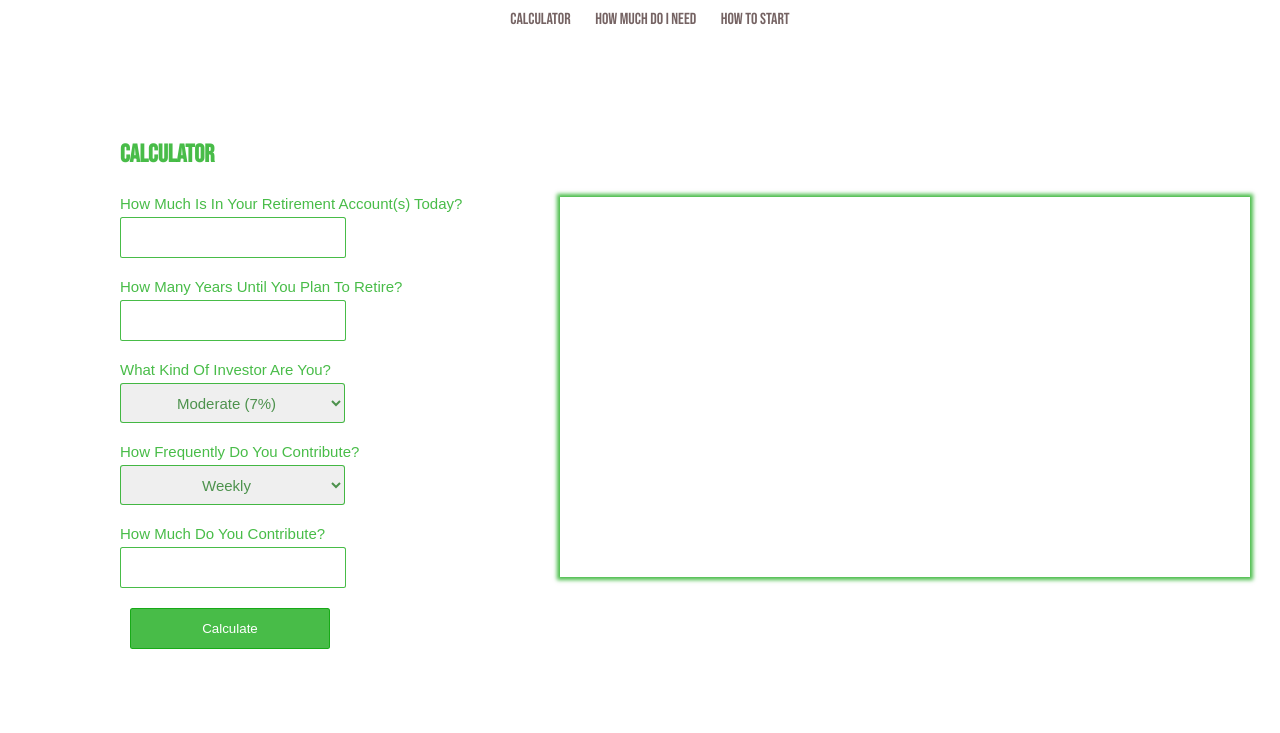
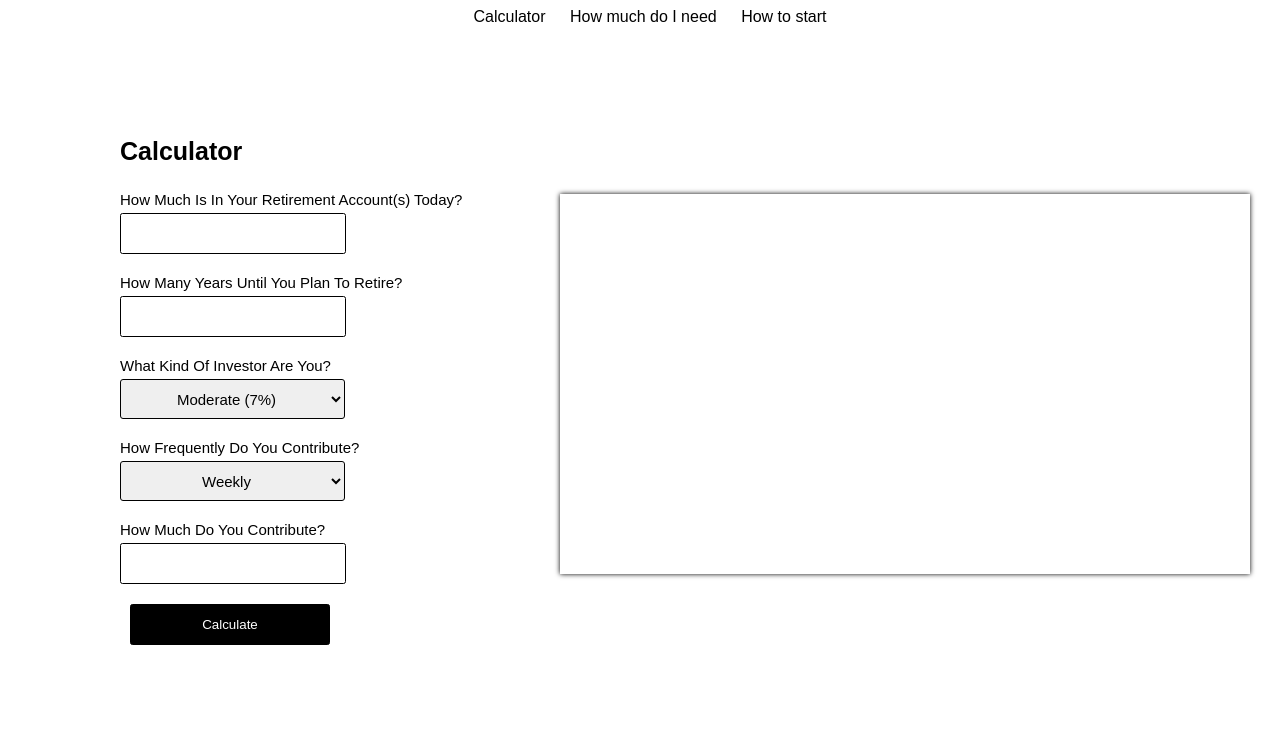
Before and after one commit to mpop-24/retirement-calculate, a plain HTML site: page index.html in a window 1280 px wide. Shown: the part 67-800 px from the top of the page. Drawn offline with Linux system fonts and the light colour scheme.

Commit message:
changed colors

```diff
--- a/main.css
+++ b/main.css
@@ -18,7 +18,7 @@
 }
 *{
   font-family: sans-serif;
-  color: rgba(51, 25, 25, 0.678);
+  color: black;
 }
 body{
   margin: 0;
@@ -30,7 +30,7 @@ body{
   margin-top: 15px;
 }
 .header a{
-    font-family: 'Bebas Neue', sans-serif;
+    font-family:sans-serif;
     text-align: center;
     text-decoration: none;
     font-size: 30px;
@@ -55,14 +55,14 @@ body{
 .navbar li a{
     position: relative;
     text-decoration: none;
-    font-family: 'Bebas Neue', sans-serif;
+    font-family: sans-serif;
 }
 
 .navbar li a::after{
   content: '';
   height: 2.5px;
   width: 100%;
-  background-color:rgba(6, 164, 6, 0.732);
+  background-color:black;
   position: absolute;
   left: 0;
   bottom: -5px;
@@ -96,9 +96,9 @@ body{
   }
 
 .heading h3 {
-  color: rgba(6, 164, 6, 0.732);
+  color: black;
     font-size: 25px;
-    font-family: 'Bebas Neue', sans-serif;
+    font-family:   sans-serif;
   }
 
 .input-group {
@@ -106,7 +106,7 @@ body{
   }
 
 .input-group label {
-  color: rgba(6, 164, 6, 0.732);
+  color: black;
   margin-bottom: 5px;
   font-size:15px;
     display: block;
@@ -119,7 +119,7 @@ body{
   text-align: center;
     max-width: 100%;
     padding: 12px;
-    border: 1px solid rgba(6, 164, 6, 0.732);
+    border: 1px solid black;
     outline: none;
     border-radius: 2.5px;
   }
@@ -135,8 +135,8 @@ body{
   border-radius: 3px;
   width: 225px;
   height: 40px;
-  border: 1px solid rgba(6, 164, 6, 0.732);
-  color: rgba(18, 112, 18, 0.732);
+  border: 1px solid black;
+  color: black;
 }
 .input-group button {
     display: inline-block;
@@ -144,17 +144,17 @@ body{
     max-width: 100%;
     width: 200px;
     padding: 12px;
-    border: 1px solid rgba(6, 164, 6, 0.732);
+    border: 1px solid black;
     outline: none;
     border-radius: 2.5px;
-    background-color: rgba(6, 164, 6, 0.732);
+    background-color: black;
     color: white;
   }
 
 .results{
     animation-name: slideInRight;
     animation-duration: 0.5s;
-    box-shadow: 0px 0px 4px 3px rgba(6, 164, 6, 0.732);
+    box-shadow: 0px 0px 5px 0px black;
     background-color: white;
     width: 650px;
     height: 350px;
--- a/main2.css
+++ b/main2.css
@@ -20,7 +20,7 @@
 *{
 
   font-family: sans-serif;
-  color: rgba(51, 25, 25, 0.678);
+  color: black;
 }
 body{
   margin: 0;
@@ -33,7 +33,7 @@ body{
 }
 .header a{
   align-self: center;
-  font-family: 'Bebas Neue',sans-serif;
+  font-family:  sans-serif;
   text-align: center;
   text-decoration: none;
   font-size: 30px;
@@ -60,7 +60,7 @@ body{
 .navbar li a{
     position: relative;
     text-decoration: none;
-    font-family: 'Bebas Neue', sans-serif;
+    font-family:   sans-serif;
     font-weight: 300;
 }
 
@@ -68,7 +68,7 @@ body{
   content: '';
   height: 2.5px;
   width: 100%;
-  background-color: rgba(6, 164, 6, 0.732);
+  background-color: black;;
   position: absolute;
   left: 0;
   bottom: -5px;
@@ -101,8 +101,8 @@ body{
 }
 
 .heading h3 {
-  color: rgba(6, 164, 6, 0.732);
-  font-family: 'Bebas Neue', sans-serif;
+  color: black;;
+  font-family:   sans-serif;
     font-size: 25px;
   }
 
@@ -111,7 +111,7 @@ body{
   }
 
 .input-group label {
-  color: rgba(6, 164, 6, 0.732);
+  color: black;;
     font-weight: 300;
     display: block;
   }
@@ -120,7 +120,7 @@ body{
 .input-group button{
     max-width: 100%;
     padding: 12px;
-    border: 1px solid rgba(6, 164, 6, 0.732);
+    border: 1px solid black;
     outline: none;
     border-radius: 2.5px;
   }
@@ -138,14 +138,14 @@ body{
     border: 1px solid rgba(6, 164, 6, 0.732);
     outline: none;
     border-radius: 2.5px;
-    background-color: rgba(6, 164, 6, 0.732);
+    background-color: black;;
     color: white;
   }
 
 .results{
   animation-name: slideInRight;
   animation-duration: 0.75s;
-    box-shadow: 0px 0px 4px 3px rgba(6, 164, 6, 0.732);
+    box-shadow: 0px 0px 4px 3px black;
     width: 650px;
     margin-top: 50px;
     height: 350px;
```
